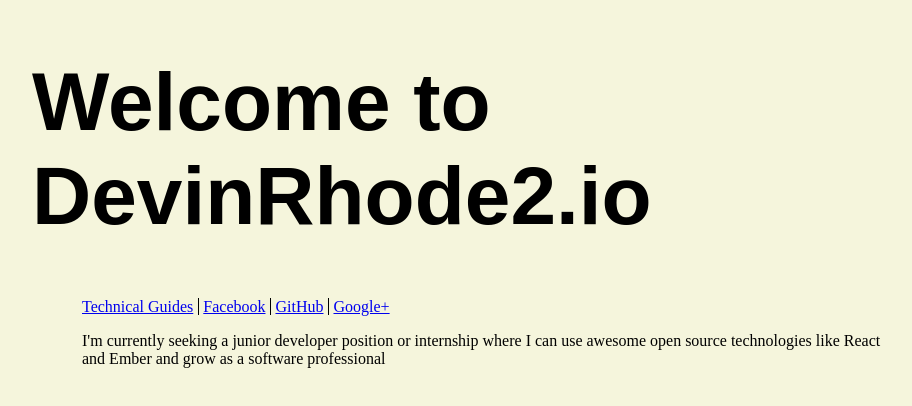
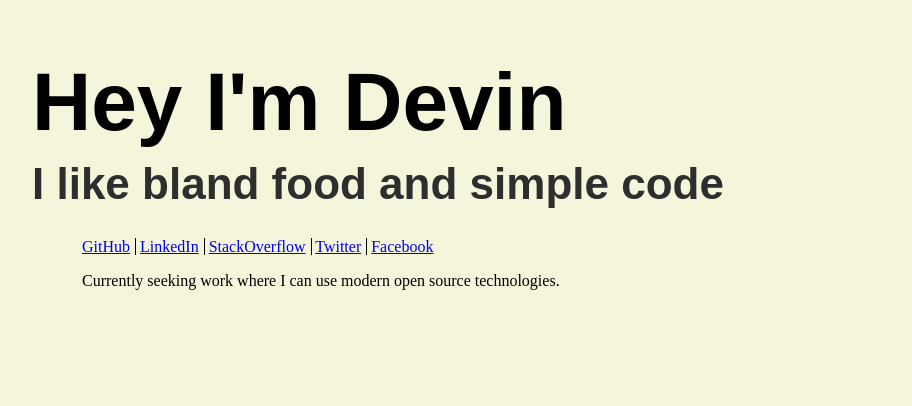
Before and after one commit to devinrhode2/devinrhode2.github.io, a plain HTML site: page index.html in a window 1280 px wide. Shown: the whole page, without its empty margins (158-1070 px from the left). Drawn offline with Linux system fonts and the light colour scheme.

Commit message:
update index.html

```diff
--- a/index.html
+++ b/index.html
@@ -8,10 +8,9 @@
                 margin: auto;
             }
             .DevinRhode2io {
-                color: black;
                 font-size: 82px;
                 font-family: Arial;
-                font-weight: bold;
+
             }
             html, body {
                 background-color: beige;
@@ -27,19 +26,21 @@
         </style>
     </head>
     <body class="pageWrapper">
-        <div style="position:relative;left: -50px;">
-            <h1 class="DevinRhode2io" style="margin-bottom:0px;">Welcome to</h1>
-            <h1 class="DevinRhode2io" style="margin-top:0px;">DevinRhode2.io</h1>
+        <div style="position:relative;left: -50px; font-family: Arial;">
+            <h1 class="DevinRhode2io" style="font-size:82px;color:black;margin-bottom:10px;">
+            Hey I'm Devin</h1>
+            <h1 class="DevinRhode2io" style="font-size:44px;margin-top:0px; color: #2e2e2e">I like bland food and simple code</h1>
         </div>
         <div class="links">
-            <a href="http://GitHub.com/DevinRhode2/guides" title="closest thing to a blog">Technical Guides</a>
-            <a href="http://Facebook.com/devin.rhode404" title="I don't have anything to hide">Facebook</a>
             <a href="http://Github.com/DevinRhode2" title="My favorite site of all time">GitHub</a>
-            <a href="http://gplus.to/devinrhode2" title="Trying to use G+ for sharing and discussing ideas instead of twitter">Google+</a>
+            <a href="http://linkedin.com/in/DevinRhode2">LinkedIn</a>
+            <a href="http://stackoverflow.com/users/565877/devin-g-rhode">StackOverflow</a>
+            <a href="http://twitter.com/devinrhode2" title="I don't have anything to hide">Twitter</a>
+            <a href="https://www.facebook.com/devin.rhode404">Facebook </a>
         </div>
 
 
-        <p>I'm currently seeking a junior developer position or internship where I can use awesome open source technologies like React and Ember and grow as a software professional</p>
+        <p>Currently seeking work where I can use modern open source technologies.</p>
 
         <!--
         <p>As soon as I learned how to program, I was writing chrome extensions. This was in 2011, my first year of college and last year in school. Prior to programming, I had my own computer repair service. Typically I would be helping elderly people, and through this I began to care very deeply about easy to use interfaces.</p>
```
